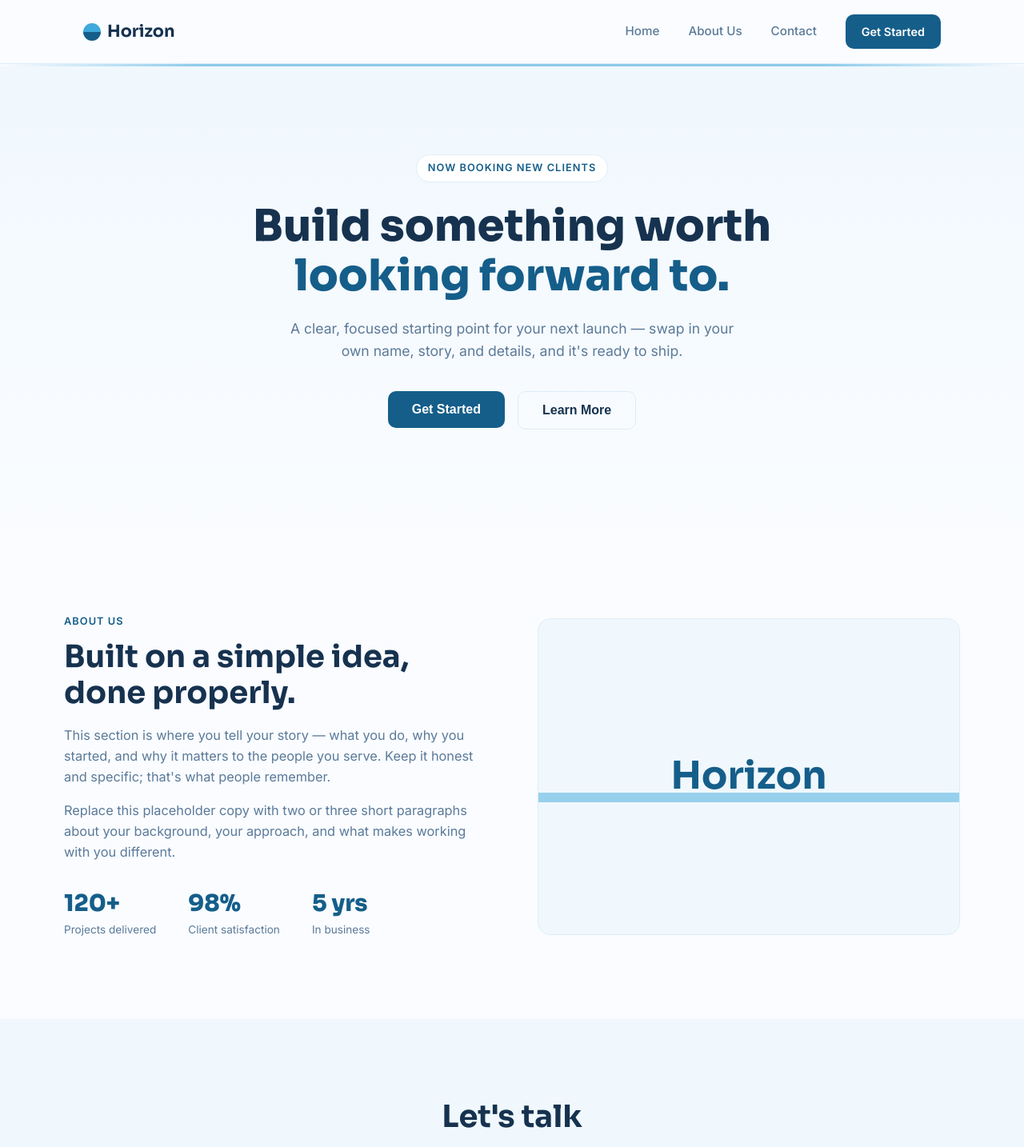
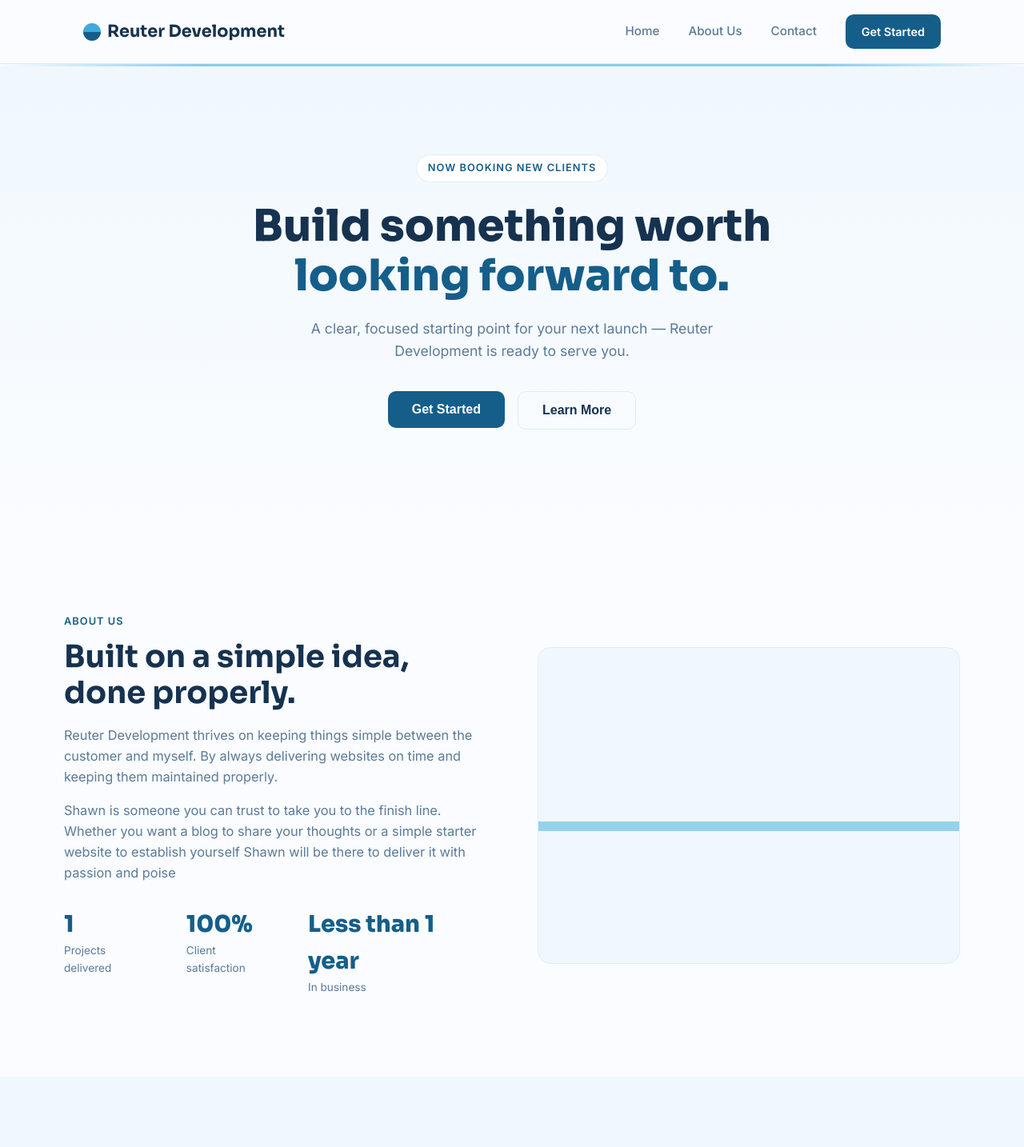
Before and after one commit to reuterShawn/landing-vue, a Vue app: page / in a window 1280 px wide. Shown: the top 1434 px of the page at 80% size. Built offline with nearby package versions, Linux system fonts and the light colour scheme.

Commit message:
Remove Horizon

```diff
--- a/src/components/About.vue
+++ b/src/components/About.vue
@@ -4,25 +4,24 @@
       <div>
         <span class="about-label">About Us</span>
         <h2>Built on a simple idea, done properly.</h2>
-        <p>This section is where you tell your story — what you do, why you started, and why it matters to the people you serve. Keep it honest and specific; that's what people remember.</p>
-        <p>Replace this placeholder copy with two or three short paragraphs about your background, your approach, and what makes working with you different.</p>
+        <p> Reuter Development thrives on keeping things simple between the customer and myself. By always delivering websites on time and keeping them maintained properly.</p>
+        <p>Shawn is someone you can trust to take you to the finish line. Whether you want a blog to share your thoughts or a simple starter website to establish yourself Shawn will be there to deliver it with passion and poise</p>
         <div class="stats">
           <div>
-            <div class="stat-num">120+</div>
+            <div class="stat-num">1</div>
             <div class="stat-label">Projects delivered</div>
           </div>
           <div>
-            <div class="stat-num">98%</div>
+            <div class="stat-num">100%</div>
             <div class="stat-label">Client satisfaction</div>
           </div>
           <div>
-            <div class="stat-num">5 yrs</div>
+            <div class="stat-num">Less than 1 year</div>
             <div class="stat-label">In business</div>
           </div>
         </div>
       </div>
       <div class="about-visual">
-        <div class="about-visual-inner">Horizon</div>
       </div>
     </div>
   </section>
--- a/src/components/Footer.vue
+++ b/src/components/Footer.vue
@@ -1,6 +1,6 @@
 <template>
   <footer>
-    &copy; 2026 Horizon. All rights reserved.
+    &copy; 2026 Reuter Development. All rights reserved.
   </footer>
 </template>
 
--- a/src/components/Header.vue
+++ b/src/components/Header.vue
@@ -15,7 +15,7 @@ const closeMenu = () => {
 <template>
   <header>
     <nav class="nav">
-      <a href="#home" class="logo"><span class="logo-mark"></span>Horizon</a>
+      <a href="#home" class="logo"><span class="logo-mark"></span>Reuter Development</a>
       <div class="nav-links" :class="{ open: menuOpen }">
         <a href="#home" @click="closeMenu">Home</a>
         <a href="#about" @click="closeMenu">About Us</a>
--- a/src/components/Hero.vue
+++ b/src/components/Hero.vue
@@ -2,7 +2,7 @@
   <section class="hero" id="home">
     <span class="eyebrow">Now booking new clients</span>
     <h1>Build something worth <span>looking forward to.</span></h1>
-    <p>A clear, focused starting point for your next launch — swap in your own name, story, and details, and it's ready to ship.</p>
+    <p>A clear, focused starting point for your next launch — Reuter Development is ready to serve you.</p>
     <div class="hero-actions">
       <a href="#contact"><button class="btn-primary">Get Started</button></a>
       <a href="#about"><button class="btn-secondary">Learn More</button></a>
```
